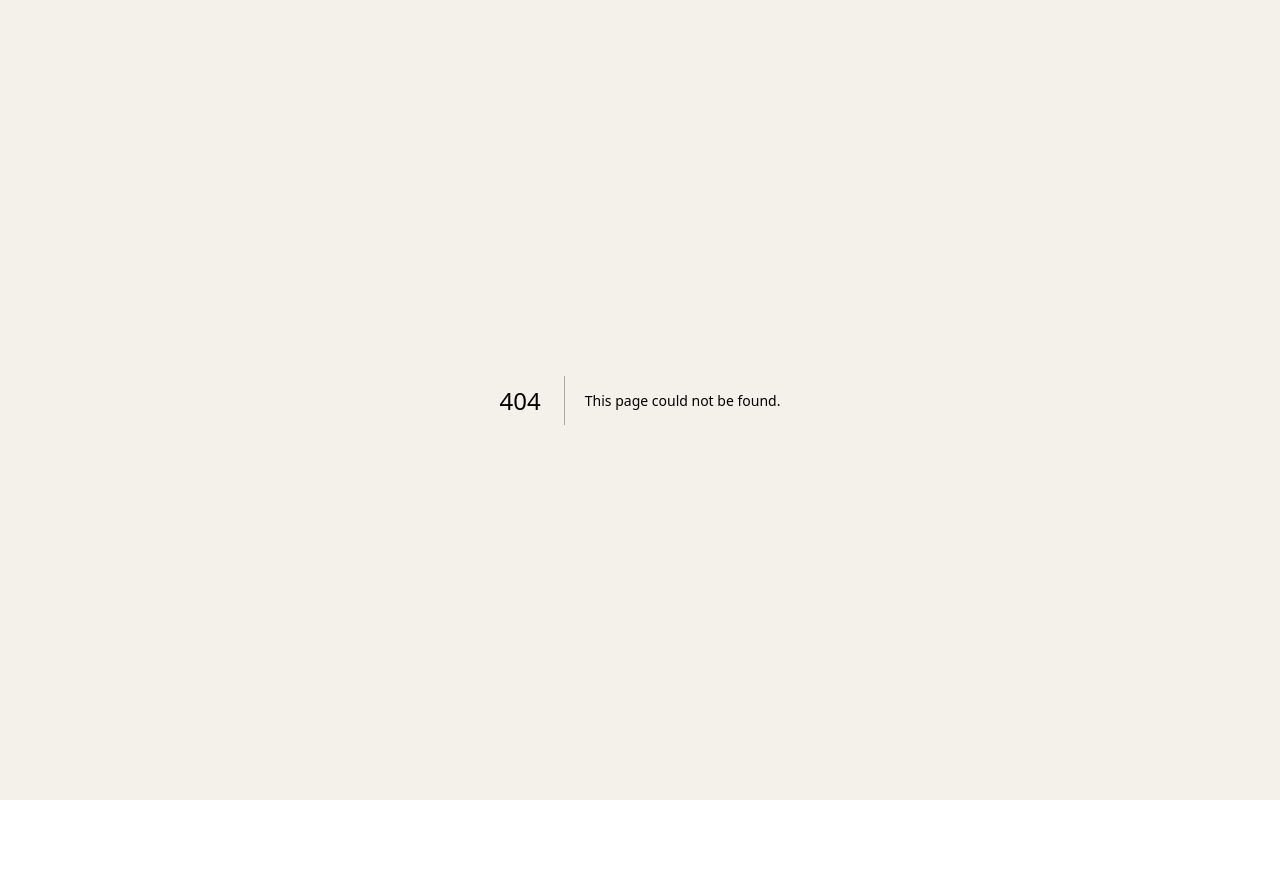
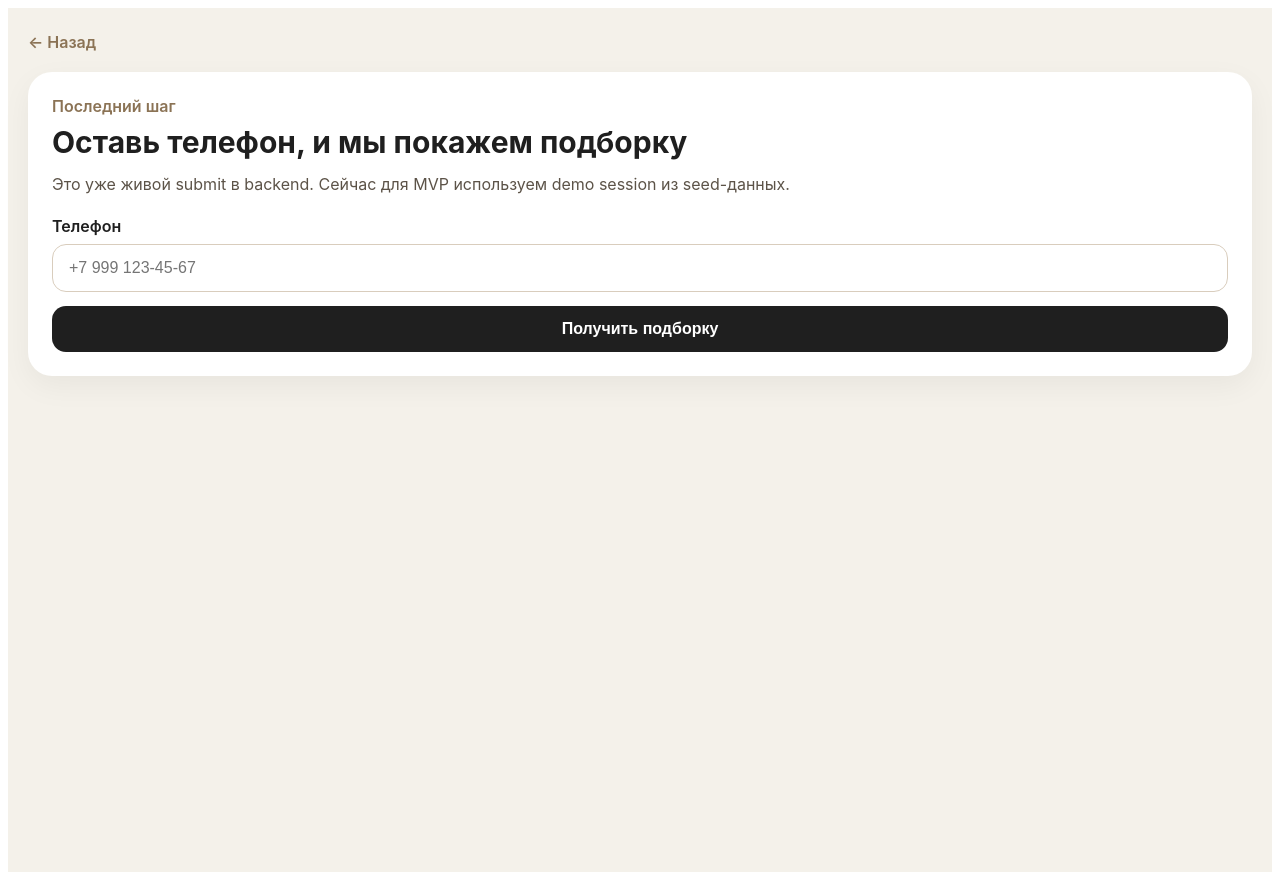
Before and after one commit to anastasiatsaunits-cloud/telegram-real-estate, a Next.js app in the folder apps/miniapp/: page /quiz/contact in a window 1280 px wide. Before the commit this address had no page. Before the commit the page ends 800 px from the top, so only its background shows below. Built offline with nearby package versions, Linux system fonts and the light colour scheme.

Commit message:
feat: add contact form and success lead flow

```diff
--- /dev/null
+++ b/apps/miniapp/lib/leads.ts
@@ -0,0 +1,26 @@
+export type CreateLeadPayload = {
+  sessionId: string;
+  phone: string;
+  regionInterest?: string;
+  budgetRange?: string;
+  purchaseTerm?: string;
+  source?: string;
+};
+
+export async function submitLead(payload: CreateLeadPayload) {
+  const response = await fetch('/api/leads-proxy', {
+    method: 'POST',
+    headers: {
+      'Content-Type': 'application/json',
+    },
+    body: JSON.stringify(payload),
+  });
+
+  const data = await response.json();
+
+  if (!response.ok) {
+    throw new Error(data.message ?? 'Lead submit failed');
+  }
+
+  return data;
+}
--- /dev/null
+++ b/apps/miniapp/pages/api/leads-proxy.ts
@@ -0,0 +1,25 @@
+import type { NextApiRequest, NextApiResponse } from 'next';
+
+const API_BASE_URL = process.env.NEXT_PUBLIC_API_URL ?? 'http://localhost:4000/api';
+
+export default async function handler(req: NextApiRequest, res: NextApiResponse) {
+  if (req.method !== 'POST') {
+    res.status(405).json({ message: 'Method not allowed' });
+    return;
+  }
+
+  try {
+    const response = await fetch(`${API_BASE_URL}/leads`, {
+      method: 'POST',
+      headers: {
+        'Content-Type': 'application/json',
+      },
+      body: JSON.stringify(req.body),
+    });
+
+    const data = await response.json();
+    res.status(response.status).json(data);
+  } catch {
+    res.status(500).json({ message: 'Lead submit failed' });
+  }
+}
--- /dev/null
+++ b/apps/miniapp/pages/quiz/contact.tsx
@@ -0,0 +1,93 @@
+import Link from 'next/link';
+import { FormEvent, useState } from 'react';
+import { submitLead } from '../../lib/leads';
+
+const DEMO_SESSION_ID = 'session_seed_demo';
+
+export default function ContactQuizPage() {
+  const [phone, setPhone] = useState('');
+  const [submitting, setSubmitting] = useState(false);
+  const [error, setError] = useState<string | null>(null);
+
+  async function handleSubmit(event: FormEvent<HTMLFormElement>) {
+    event.preventDefault();
+    setSubmitting(true);
+    setError(null);
+
+    try {
+      const response = await submitLead({
+        sessionId: DEMO_SESSION_ID,
+        phone,
+        regionInterest: 'Крым',
+        budgetRange: '10–20 млн ₽',
+        purchaseTerm: 'В течение 3 месяцев',
+        source: 'miniapp-mvp',
+      });
+
+      const leadId = response?.item?.id;
+      window.location.href = leadId ? `/quiz/success?leadId=${leadId}` : '/quiz/success';
+    } catch {
+      setError('Не удалось отправить заявку. Попробуй ещё раз.');
+    } finally {
+      setSubmitting(false);
+    }
+  }
+
+  return (
+    <main style={{ minHeight: '100vh', padding: '24px 20px 40px', fontFamily: 'Inter, Arial, sans-serif', color: '#1f1f1f' }}>
+      <div style={{ marginBottom: 20 }}>
+        <Link href="/quiz/ready" style={{ color: '#8b7355', textDecoration: 'none', fontWeight: 600 }}>
+          ← Назад
+        </Link>
+      </div>
+
+      <section style={{ background: '#ffffff', borderRadius: 24, padding: 24, boxShadow: '0 10px 30px rgba(0,0,0,0.05)' }}>
+        <p style={{ margin: '0 0 8px', color: '#8b7355', fontWeight: 600 }}>Последний шаг</p>
+        <h1 style={{ margin: '0 0 12px', fontSize: 30 }}>Оставь телефон, и мы покажем подборку</h1>
+        <p style={{ margin: '0 0 20px', color: '#5c5348', lineHeight: 1.5 }}>
+          Это уже живой submit в backend. Сейчас для MVP используем demo session из seed-данных.
+        </p>
+
+        <form onSubmit={handleSubmit} style={{ display: 'grid', gap: 14 }}>
+          <label style={{ display: 'grid', gap: 8 }}>
+            <span style={{ fontWeight: 600 }}>Телефон</span>
+            <input
+              type="tel"
+              value={phone}
+              onChange={(event) => setPhone(event.target.value)}
+              placeholder="+7 999 123-45-67"
+              required
+              style={{
+                border: '1px solid #d9cdbd',
+                borderRadius: 14,
+                padding: '14px 16px',
+                fontSize: 16,
+                outline: 'none',
+              }}
+            />
+          </label>
+
+          <button
+            type="submit"
+            disabled={submitting}
+            style={{
+              background: '#1f1f1f',
+              color: '#ffffff',
+              border: 'none',
+              borderRadius: 14,
+              padding: '14px 18px',
+              fontSize: 16,
+              fontWeight: 700,
+              cursor: 'pointer',
+              opacity: submitting ? 0.7 : 1,
+            }}
+          >
+            {submitting ? 'Отправляю...' : 'Получить подборку'}
+          </button>
+
+          {error ? <div style={{ color: '#b94a48', fontSize: 14 }}>{error}</div> : null}
+        </form>
+      </section>
+    </main>
+  );
+}
--- a/apps/miniapp/pages/quiz/ready.tsx
+++ b/apps/miniapp/pages/quiz/ready.tsx
@@ -47,7 +47,7 @@ export default function ReadyPage() {
 
         <div style={{ display: 'flex', gap: 12, flexWrap: 'wrap' }}>
           <Link
-            href="/"
+            href="/quiz/contact"
             style={{
               background: '#1f1f1f',
               color: '#ffffff',
@@ -57,7 +57,7 @@ export default function ReadyPage() {
               fontWeight: 600,
             }}
           >
-            На главную
+            Получить подборку
           </Link>
           <Link
             href="/quiz/region"
--- /dev/null
+++ b/apps/miniapp/pages/quiz/success.tsx
@@ -0,0 +1,34 @@
+import Link from 'next/link';
+import { useRouter } from 'next/router';
+
+export default function SuccessPage() {
+  const router = useRouter();
+  const leadId = typeof router.query.leadId === 'string' ? router.query.leadId : null;
+
+  return (
+    <main style={{ minHeight: '100vh', padding: '24px 20px 40px', fontFamily: 'Inter, Arial, sans-serif', color: '#1f1f1f' }}>
+      <section style={{ background: '#fffaf2', borderRadius: 24, padding: 24, boxShadow: '0 10px 30px rgba(0,0,0,0.06)' }}>
+        <p style={{ margin: '0 0 8px', color: '#8b7355', fontWeight: 600 }}>Заявка отправлена</p>
+        <h1 style={{ margin: '0 0 12px', fontSize: 32, lineHeight: 1.1 }}>Готово, мы получили твой контакт</h1>
+        <p style={{ margin: '0 0 20px', color: '#5c5348', lineHeight: 1.5 }}>
+          Следующим шагом сюда подключим показ персональной подборки объектов и сценарий передачи в CRM.
+        </p>
+
+        {leadId ? (
+          <div style={{ marginBottom: 16, padding: 14, borderRadius: 14, background: '#ffffff', border: '1px solid #ece3d7' }}>
+            <strong>Lead ID:</strong> {leadId}
+          </div>
+        ) : null}
+
+        <div style={{ display: 'flex', gap: 12, flexWrap: 'wrap' }}>
+          <Link href="/" style={{ background: '#1f1f1f', color: '#ffffff', textDecoration: 'none', padding: '14px 18px', borderRadius: 14, fontWeight: 600 }}>
+            На главную
+          </Link>
+          <Link href="/quiz/region" style={{ background: '#efe7db', color: '#1f1f1f', textDecoration: 'none', padding: '14px 18px', borderRadius: 14, fontWeight: 600 }}>
+            Пройти заново
+          </Link>
+        </div>
+      </section>
+    </main>
+  );
+}
```
